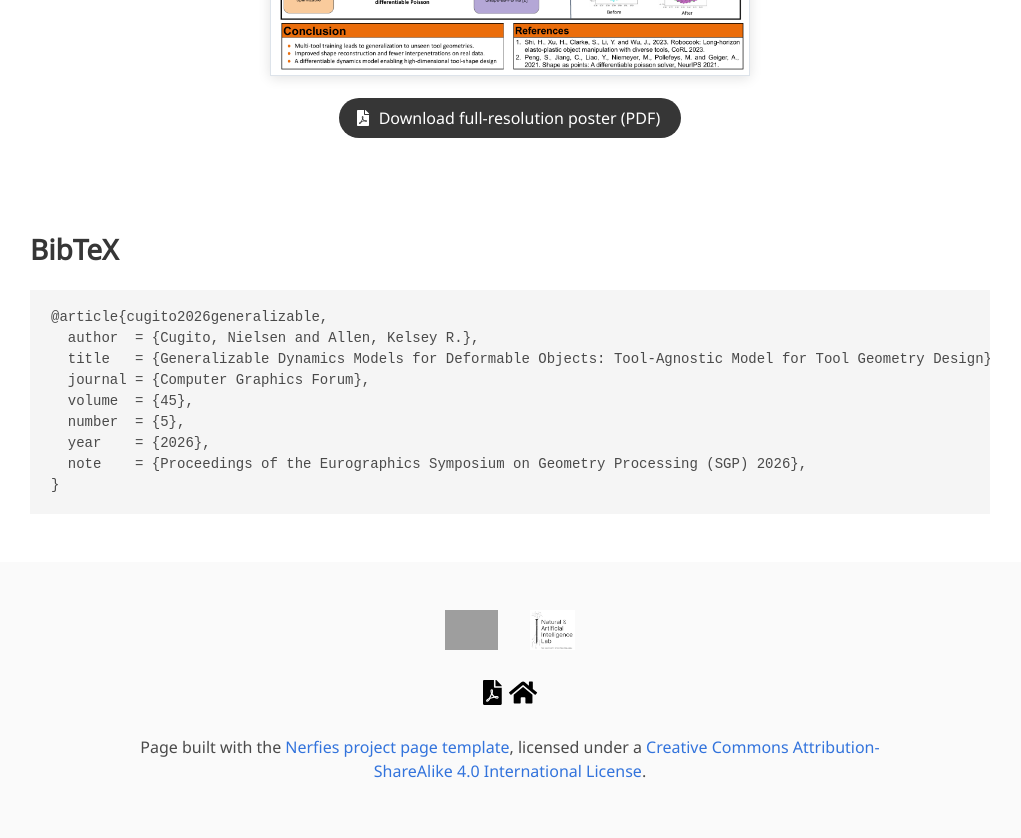
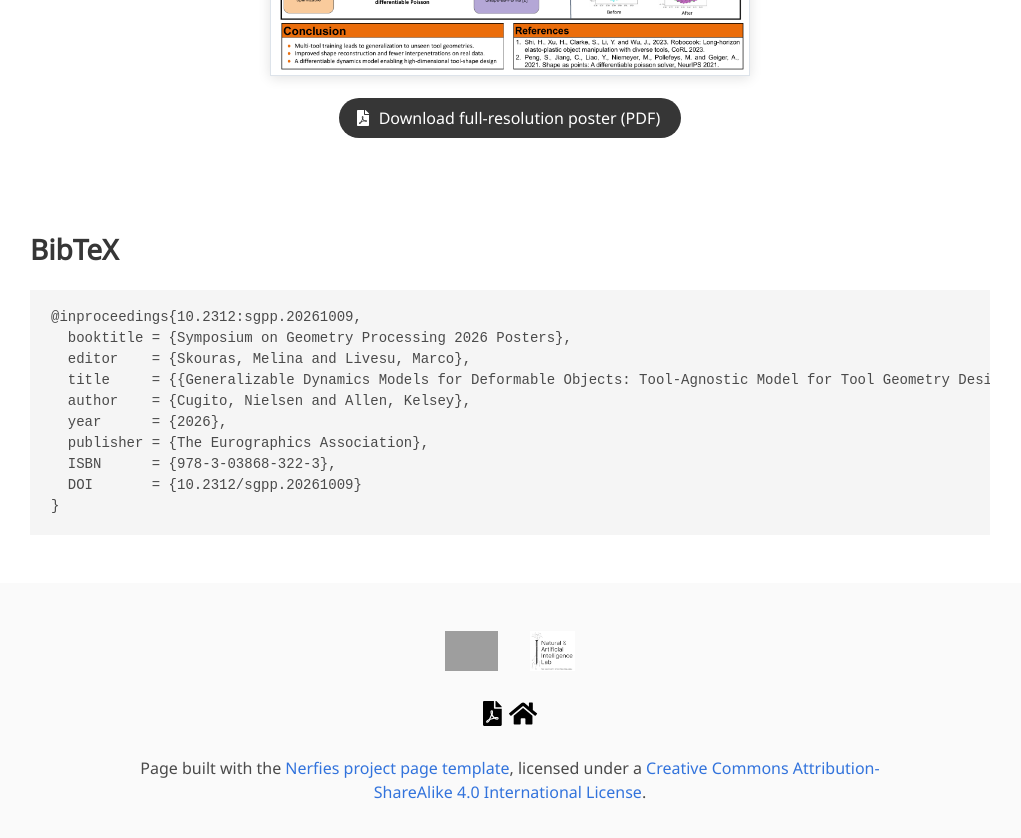
Before and after one commit to Nielsencu/Nielsencu.github.io, a Jekyll site: the page icvss-2026-poster/index.html, which Jekyll copies as it is, in a window 1280 px wide and 900 px high, scrolled down 7612 px. Shown: the top 838 px of the window, without its empty margins (130-1151 px from the left). Built offline with Jekyll 4.4.1, drawn with Linux system fonts in a browser that asks for light colours; nearby versions of some CDN libraries; some web fonts are replaced; library files that are not in the unit come from our copies; grey boxes are pictures that could not be loaded.

Commit message:
update bibtex
Signed-off-by: Nielsencu <nielsencugito@gmail.com>

```diff
--- a/icvss-2026-poster/index.html
+++ b/icvss-2026-poster/index.html
@@ -433,14 +433,15 @@
 <section class="section" id="BibTeX">
   <div class="container is-max-desktop content">
     <h2 class="title">BibTeX</h2>
-    <pre><code>@article{cugito2026generalizable,
-  author  = {Cugito, Nielsen and Allen, Kelsey R.},
-  title   = {Generalizable Dynamics Models for Deformable Objects: Tool-Agnostic Model for Tool Geometry Design},
-  journal = {Computer Graphics Forum},
-  volume  = {45},
-  number  = {5},
-  year    = {2026},
-  note    = {Proceedings of the Eurographics Symposium on Geometry Processing (SGP) 2026},
+    <pre><code>@inproceedings{10.2312:sgpp.20261009,
+  booktitle = {Symposium on Geometry Processing 2026 Posters},
+  editor    = {Skouras, Melina and Livesu, Marco},
+  title     = {{Generalizable Dynamics Models for Deformable Objects: Tool-Agnostic Model for Tool Geometry Design}},
+  author    = {Cugito, Nielsen and Allen, Kelsey},
+  year      = {2026},
+  publisher = {The Eurographics Association},
+  ISBN      = {978-3-03868-322-3},
+  DOI       = {10.2312/sgpp.20261009}
 }</code></pre>
   </div>
 </section>
```
